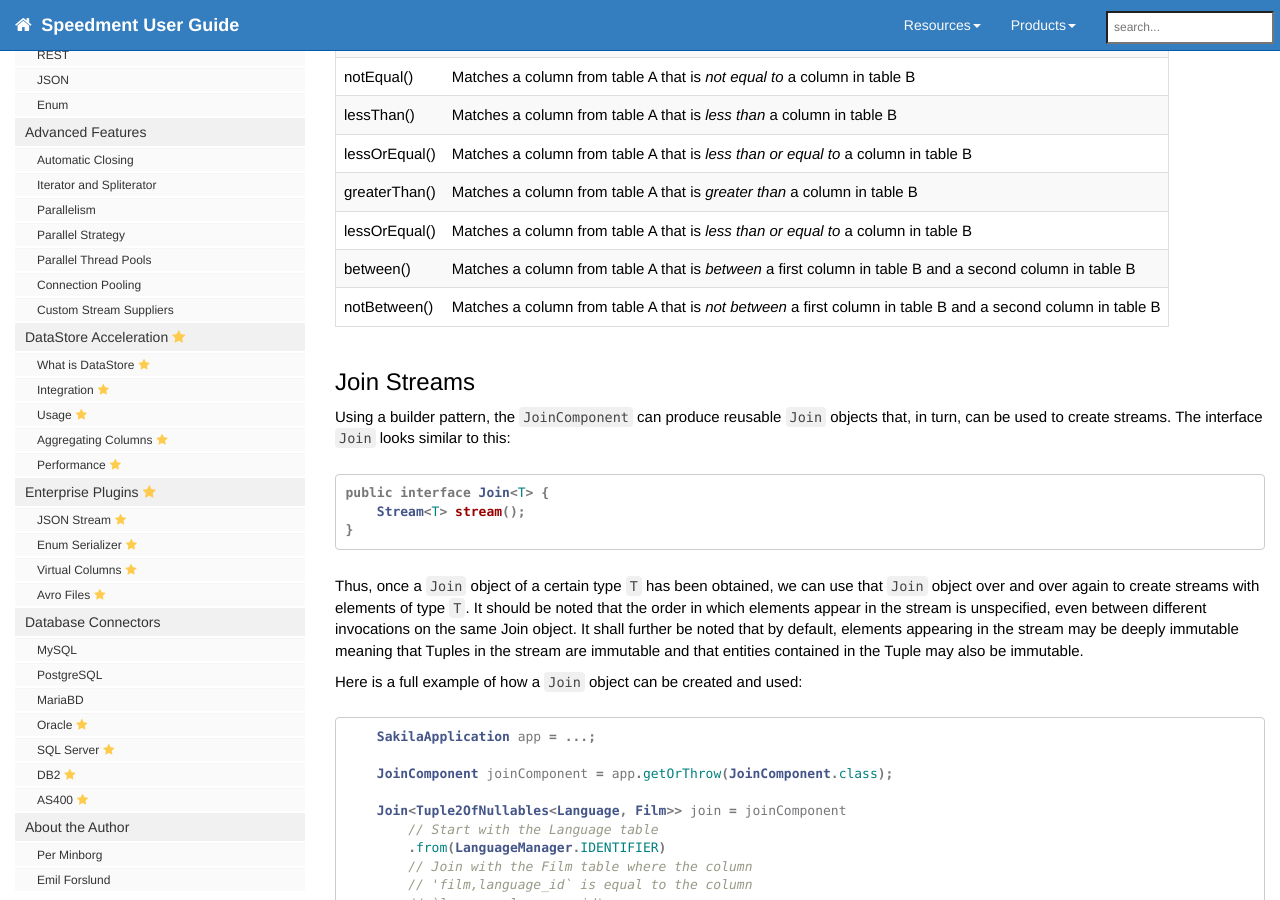
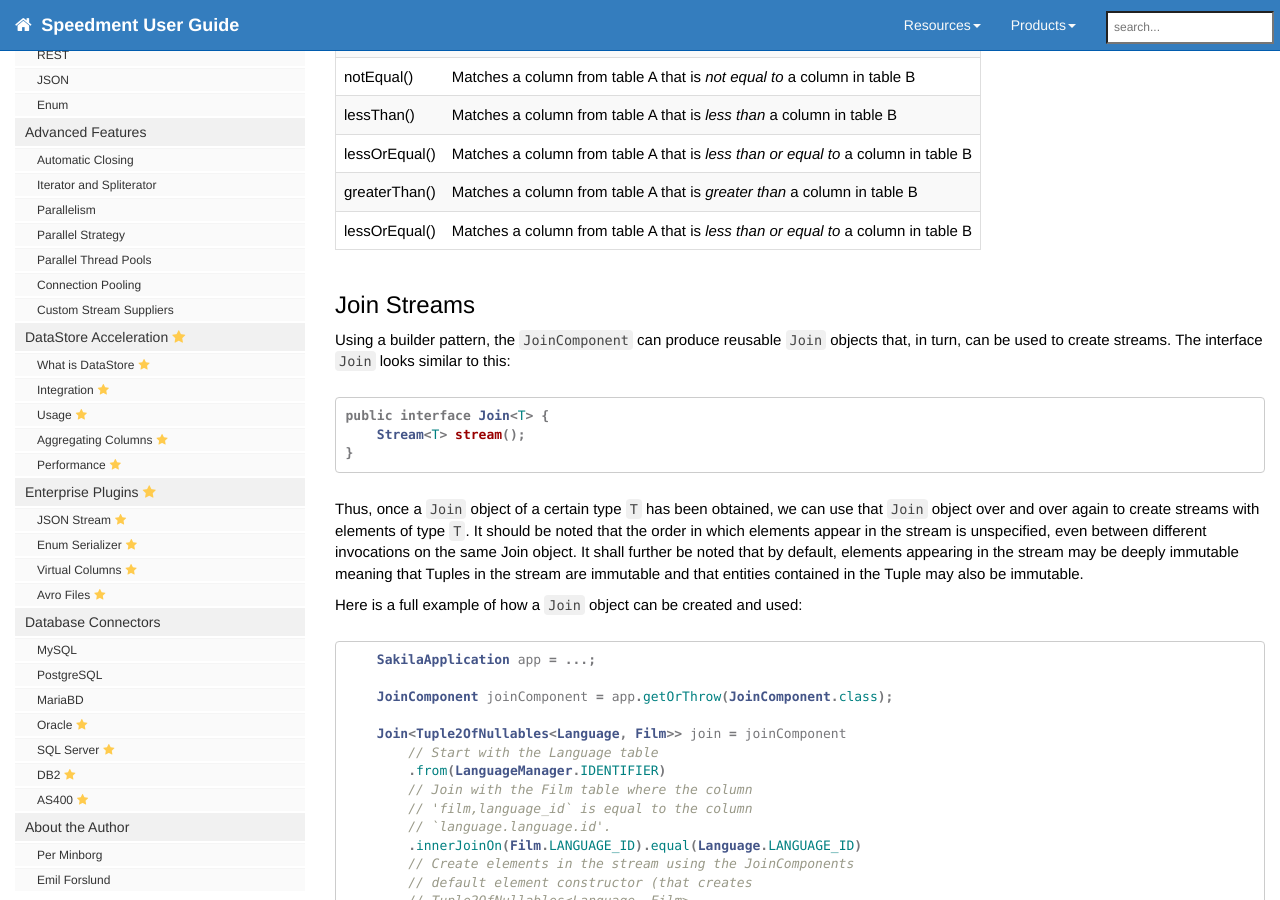
Before and after one commit to speedment/speedment-doc, a Jekyll site: the page built from pages/join.md, in a window 1280 px wide and 900 px high, scrolled down 2041 px. Built offline with Jekyll 4.4.1, drawn with Linux system fonts in a browser that asks for light colours; nearby versions of some CDN libraries; comment, search, counter and statistics services are not loaded.

Commit message:
Remove BETWEEN operator

```diff
--- a/pages/join.md
+++ b/pages/join.md
@@ -56,8 +56,6 @@ The most common way of joining tables is by means of an equality operator (i.e.
 | lessOrEqual()  | Matches a column from table A that is *less than or equal to* a column in table B
 | greaterThan()  | Matches a column from table A that is *greater than* a column in table B
 | lessOrEqual()  | Matches a column from table A that is *less than or equal to* a column in table B
-| between()      | Matches a column from table A that is *between* a first column in table B and a second column in table B
-| notBetween()   | Matches a column from table A that is *not between* a first column in table B and a second column in table B
 
 
 ## Join Streams
```
